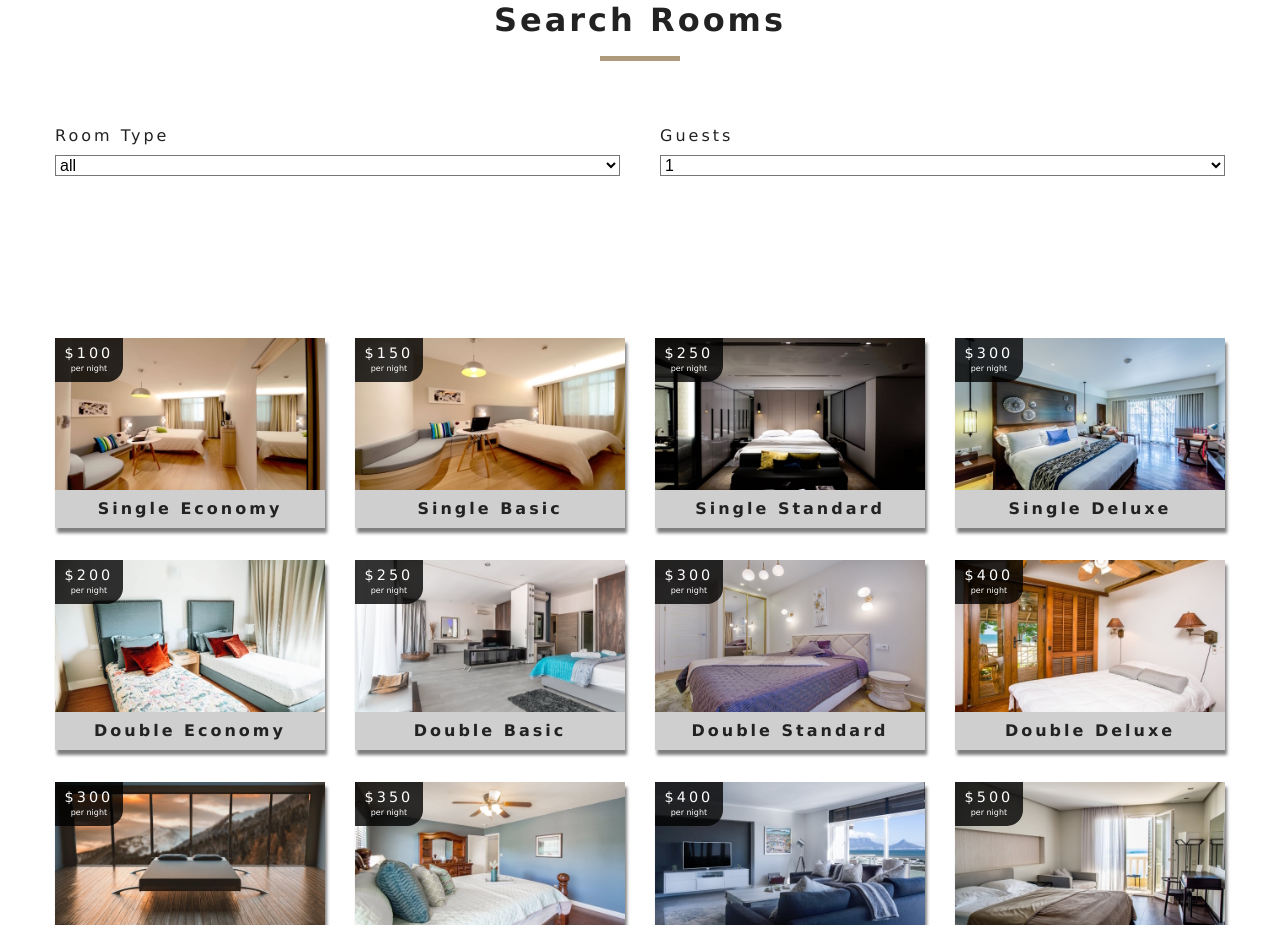
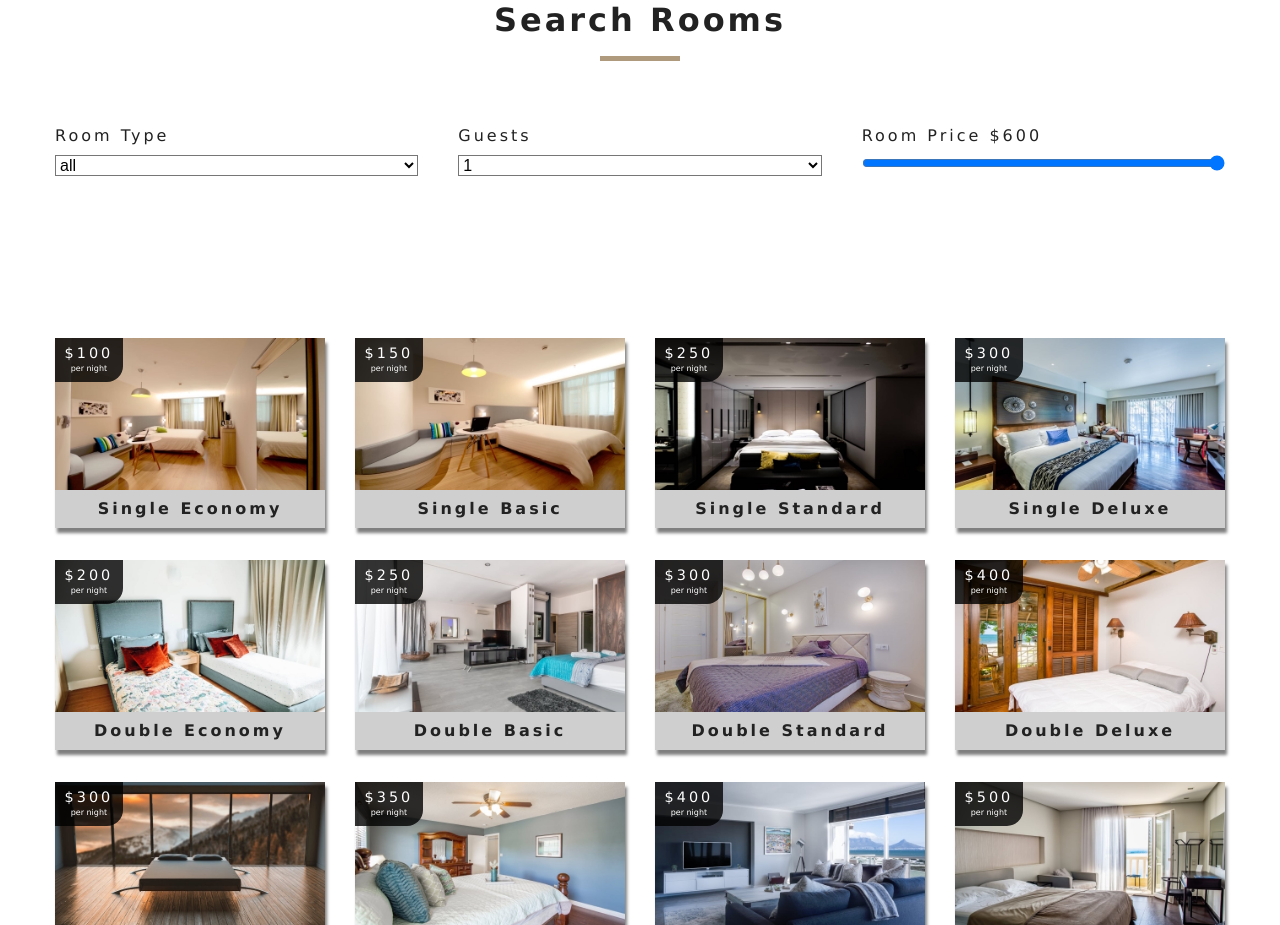
Before and after one commit to Bartosz-L/resort-booking-react, a React (Create React App) app: page /rooms in a window 1280 px wide. Shown: the part 880-1805 px from the top of the page. Built offline with nearby package versions, Linux system fonts and the light colour scheme.

Commit message:
filtering by price

```diff
--- a/src/components/Rooms/RoomsFilter.js
+++ b/src/components/Rooms/RoomsFilter.js
@@ -22,6 +22,7 @@ const RoomsFilter = ({ rooms }) => {
     pets
   } = context;
 
+  console.log("minPrice", minPrice);
   // get unique types
   let typesForFiltering = getUnique(rooms, "type");
   // add all type
@@ -71,6 +72,22 @@ const RoomsFilter = ({ rooms }) => {
           </select>
         </div>
         {/* end select guests */}
+
+        {/* room price */}
+        <div className="form-group">
+          <label htmlFor="price">room price ${price}</label>
+          <input
+            type="range"
+            name="price"
+            min={minPrice}
+            max={maxPrice}
+            id="price"
+            value={price}
+            onChange={handleChange}
+            className="form-control"
+          />
+        </div>
+        {/* end of room price */}
       </form>
     </section>
   );
--- a/src/context/context.js
+++ b/src/context/context.js
@@ -88,6 +88,7 @@ const RoomProvider = ({ children }) => {
 
     // transform value
     capacity = parseInt(capacity);
+    price = parseInt(price);
 
     // filter by type
     if (type !== "all") {
@@ -99,11 +100,15 @@ const RoomProvider = ({ children }) => {
       tempRooms = tempRooms.filter(room => room.capacity >= capacity);
     }
 
+    // filter by price
+    tempRooms = tempRooms.filter(room => room.price <= price);
+
+    // updating the state
     setState(prevState => {
       return { ...prevState, sortedRooms: tempRooms };
     });
     // eslint-disable-next-line react-hooks/exhaustive-deps
-  }, [state.type, state.capacity, state.rooms]);
+  }, [state.type, state.capacity, state.rooms, state.price]);
 
   return (
     <RoomContext.Provider
```
